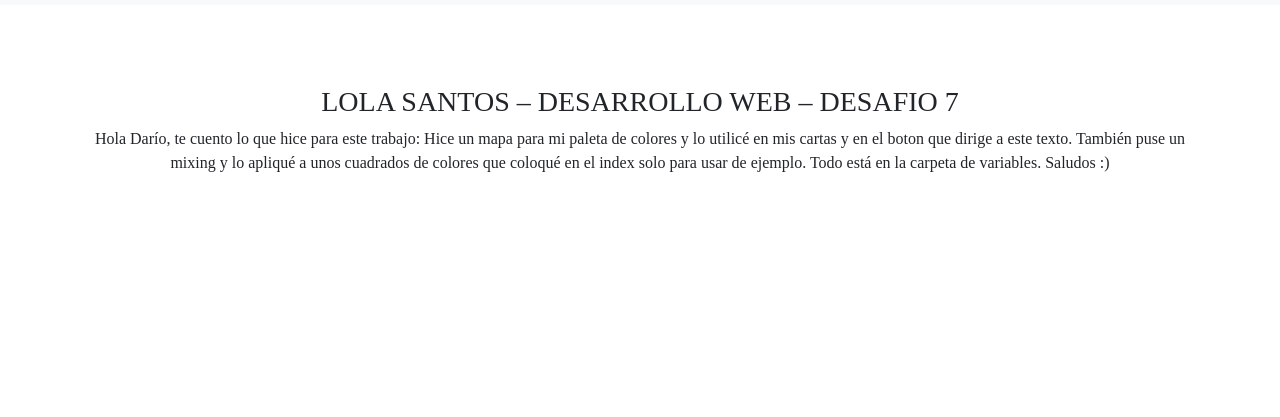
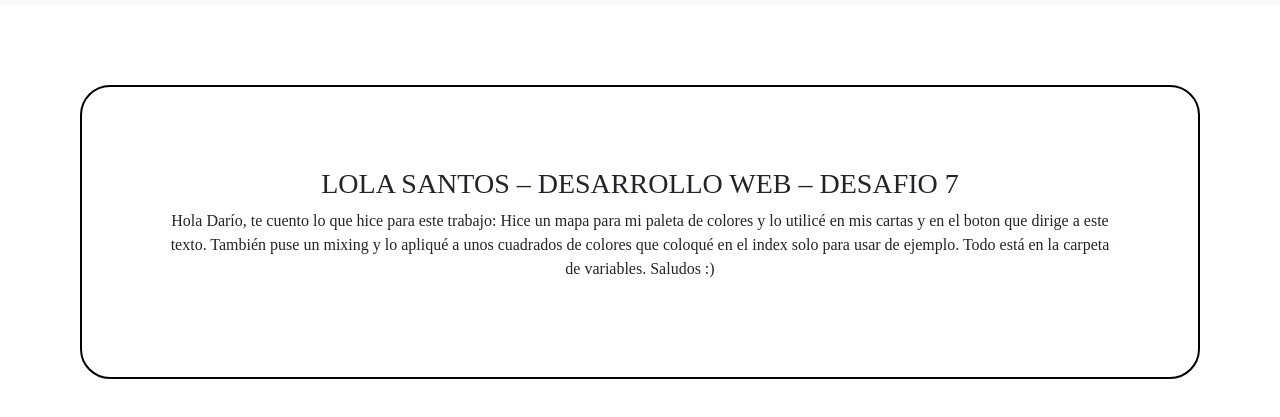
Before and after one commit to lolaSantos/escribaniaSass, a website: page paginas/tEx.html in a window 1280 px wide. Shown: the part 51-468 px from the top of the page. Drawn offline with nearby package versions, Linux system fonts and the light colour scheme.

Commit message:
cambiosEsteticos

```diff
--- a/scss/paraImportar/_tEx.scss
+++ b/scss/paraImportar/_tEx.scss
@@ -27,6 +27,9 @@
   align-items: center;
   text-align: center;
   font-family: "Times New Roman", Times, serif;
+  border: solid 2px black;
+  border-radius: 30px;
+  margin: 10vh;
 }
 
 /* PDF TERMINA */
```
Also changed, not shown: css/style.css, 1 other file.
